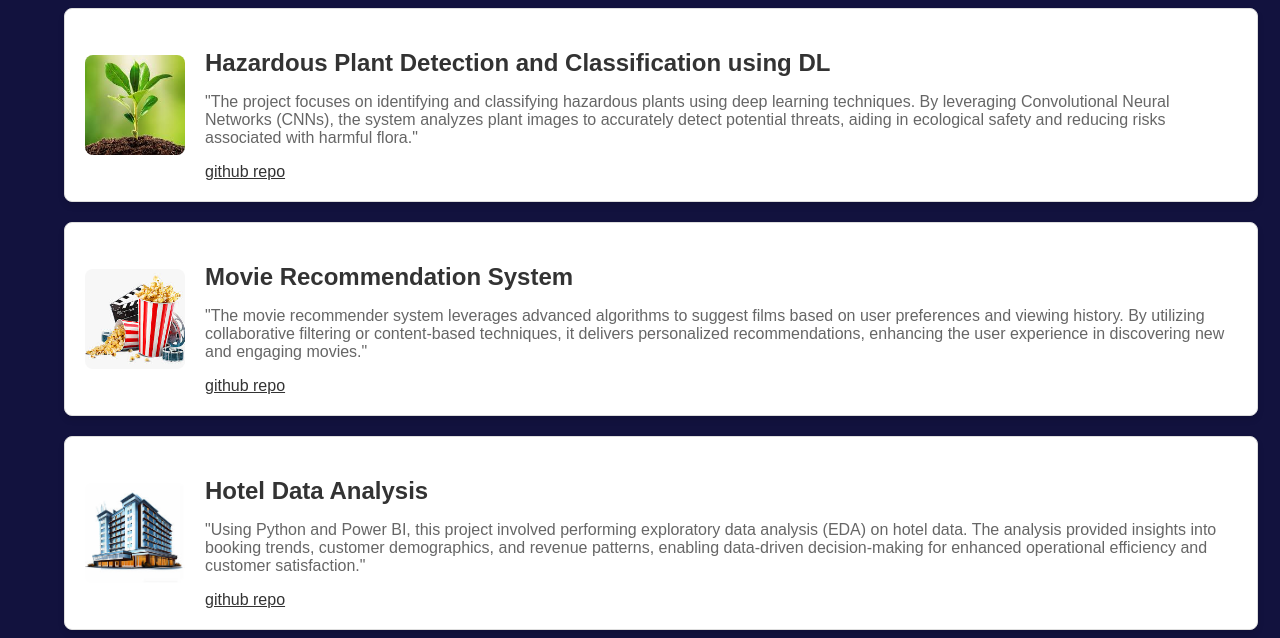
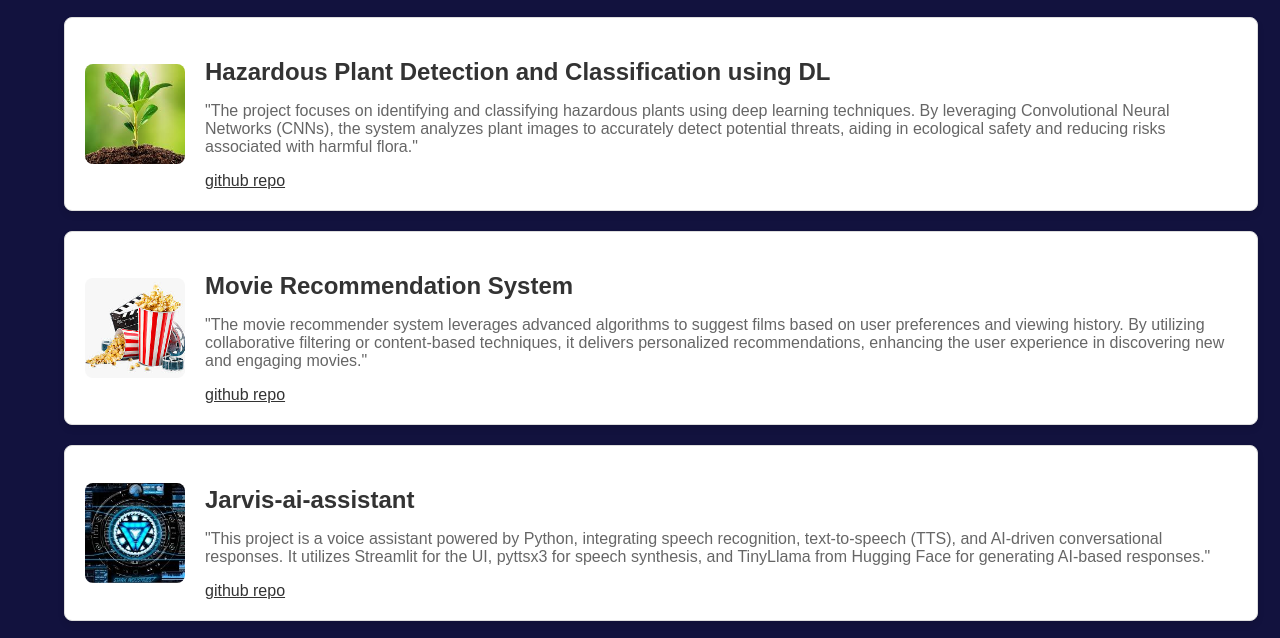
Before and after one commit to CSEAryan/Portfolio, a plain HTML site: page projects.html in a window 1280 px wide. Shown: the top 638 px of the page. Drawn offline with Linux system fonts and the light colour scheme.

Commit message:
updated project section

```diff
--- a/projects.html
+++ b/projects.html
@@ -111,13 +111,11 @@
             </div>
         </div>
         <div class="box" id="box3">
-            <img src="images/hotel.jpg" alt="">
+            <img src="images/images.jpg" alt="">
             <div class="content">
-                <h2>Hotel Data Analysis</h2>
-                <p>"Using Python and Power BI, this project involved performing exploratory data analysis (EDA)
-                    on hotel data. The analysis provided insights into booking trends, customer demographics, and revenue
-                    patterns, enabling data-driven decision-making for enhanced operational efficiency and customer satisfaction."</p>
-                <a href=https://github.com/CSEAryan/Hotel_data_analysis">github repo</a>
+                <h2>Jarvis-ai-assistant</h2>
+                <p>"This project is a voice assistant powered by Python, integrating speech recognition, text-to-speech (TTS), and AI-driven conversational responses. It utilizes Streamlit for the UI, pyttsx3 for speech synthesis, and TinyLlama from Hugging Face for generating AI-based responses."</p>
+                <a href=https://github.com/CSEAryan/jarvis-ai-assistant">github repo</a>
             </div>
         </div>
         <div class="box" id="box4">
```
Also changed, not shown: images/images.jpg (added).
